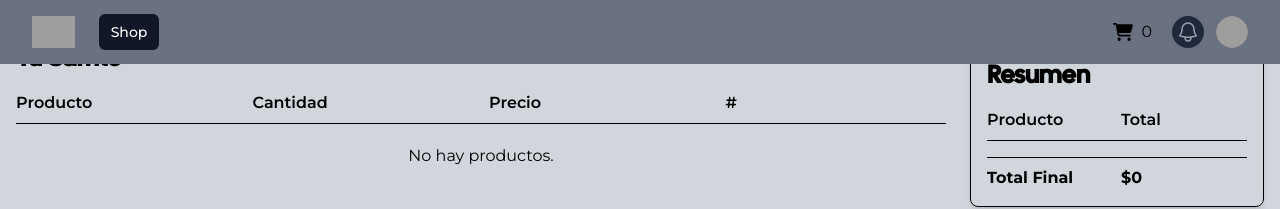
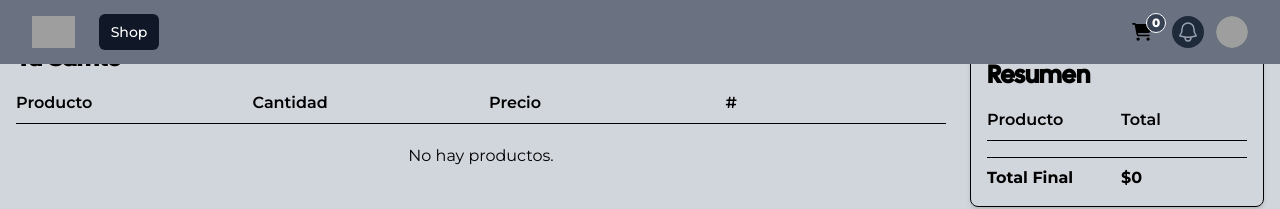
Before and after one commit to jissust/02-ecommerce, a React (Vite) app: page /checkout in a window 1280 px wide. Shown: the top 209 px of the page. Built offline with nearby package versions, Linux system fonts and the light colour scheme; grey boxes are pictures that could not be loaded.

Commit message:
agrego estilo para contador de cart

```diff
--- a/src/components/CartButton/CartButton.tsx
+++ b/src/components/CartButton/CartButton.tsx
@@ -7,9 +7,12 @@ function CartButton() {
   const { cart, setCart } = useContext(CartContext);
 
   return (
-    <Link to="/checkout" className="px-5 flex gap-2">
+    <Link to="/checkout" className="px-5 flex gap-2 relative">
       <CartIcon />
-      <div>{cart.length}</div>
+      <div
+      className={`w-[20px] text-[12px] text-white text-center rounded-full border absolute top-[-10px] right-[6px] font-extrabold
+        ${cart.length === 0 ? "bg-gray-700":"bg-[#ff0000]"}`}
+      >{cart.length}</div>
     </Link>
   );
 }
```
